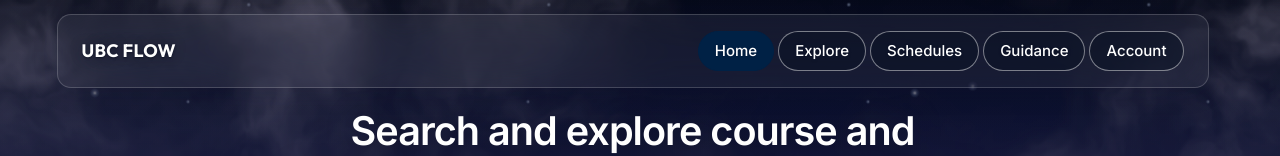
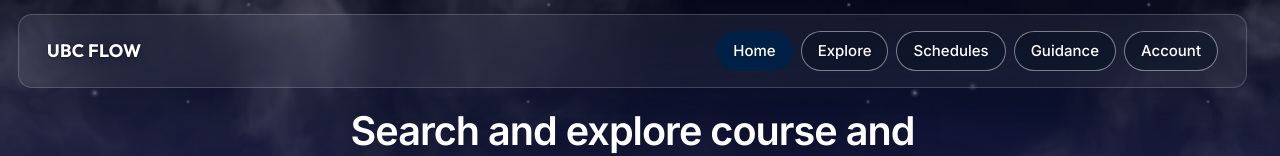
Before and after one commit to rhgiang/ubc-flow, a Next.js app: page / in a window 1280 px wide. Shown: the top 156 px of the page. Built offline with nearby package versions, Linux system fonts and the light colour scheme; no server answers.

Commit message:
style: widen the nav bar and space its links
Five links plus the wordmark had the right-hand side reading as one dense
block. The bar goes from max-w-6xl to max-w-7xl with a little more inner
padding, and the links from gap-1 to gap-2, so they sit apart instead of
stacked. Height is unchanged.

```diff
--- a/src/components/Nav.tsx
+++ b/src/components/Nav.tsx
@@ -8,7 +8,7 @@ export default async function Nav() {
 
   return (
     <NavShell>
-      <nav className="nav-bar mx-auto flex max-w-6xl items-center justify-between px-6 py-4">
+      <nav className="nav-bar mx-auto flex max-w-7xl items-center justify-between px-7 py-4">
         <Link href="/" className="nav-logo text-lg text-foreground">
           UBC Flow
         </Link>
--- a/src/components/NavLinks.tsx
+++ b/src/components/NavLinks.tsx
@@ -36,7 +36,7 @@ export default function NavLinks({ loggedIn }: { loggedIn: boolean }) {
   ];
 
   return (
-    <div className="flex items-center gap-1">
+    <div className="flex items-center gap-2">
       {items.map((item) => {
         const active =
           item.href !== undefined &&
```
